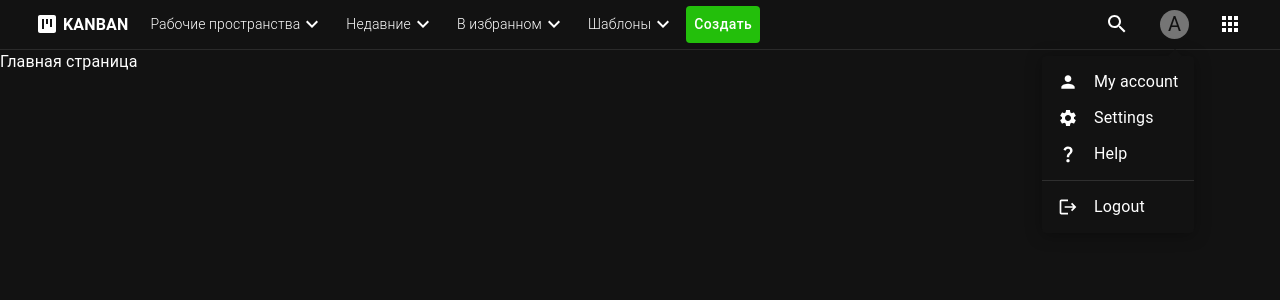
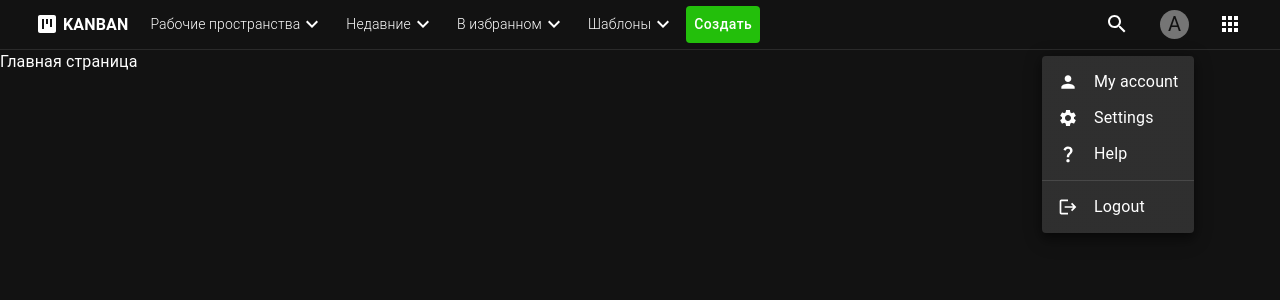
Before and after one commit to Innovavtion/kanban-board, a Next.js app: page / in a window 1280 px wide. Both pictures are taken after a click on the button "Account settings". Shown: the top 300 px of the page. Built offline with nearby package versions, Linux system fonts and the light colour scheme.

Commit message:
fix: Navbar style

```diff
--- a/components/Navbar/Elements/AccountMenu.tsx
+++ b/components/Navbar/Elements/AccountMenu.tsx
@@ -11,6 +11,17 @@ import Tooltip from "@mui/material/Tooltip";
 import QuestionMarkIcon from "@mui/icons-material/QuestionMark";
 import Settings from "@mui/icons-material/Settings";
 import Logout from "@mui/icons-material/Logout";
+
+import { styled, alpha } from "@mui/material/styles";
+
+const MenuCustom = styled(Menu)(({ theme }) => ({
+  ".MuiList-root": {
+    elevation: 4,
+    "& .MuiMenuItem-root:hover": {
+      backgroundColor: alpha(theme.palette.text.primary, 0.05),
+    },
+  },
+}));
 
 export default function AccountMenu() {
   const [anchorElement, setAnchorElement] = useState<null | HTMLElement>(null);
@@ -40,14 +51,13 @@ export default function AccountMenu() {
           </Avatar>
         </IconButton>
       </Tooltip>
-      <Menu
+      <MenuCustom
         anchorEl={anchorElement}
         id="account-menu"
         open={open}
         onClose={menuClose}
         onClick={menuClose}
         PaperProps={{
-          elevation: 0,
           sx: {
             overflow: "visible",
             filter: "drop-shadow(0px 2px 8px rgba(0,0,0,0.32))",
@@ -57,18 +67,6 @@ export default function AccountMenu() {
               height: 32,
               ml: -0.5,
               mr: 1,
-            },
-            "&:before": {
-              content: '""',
-              display: "block",
-              position: "absolute",
-              top: 0,
-              right: 14,
-              width: 10,
-              height: 10,
-              bgcolor: "background.paper",
-              transform: "translateY(-50%) rotate(45deg)",
-              zIndex: 0,
             },
           },
         }}
@@ -100,7 +98,7 @@ export default function AccountMenu() {
           </ListItemIcon>
           Logout
         </MenuItem>
-      </Menu>
+      </MenuCustom>
     </>
   );
 }
--- a/components/Navbar/Elements/Search.tsx
+++ b/components/Navbar/Elements/Search.tsx
@@ -36,12 +36,14 @@ const StyledInputBase = styled(InputBase)(({ theme }) => ({
     width: "0",
     "&:hover": {
       cursor: "pointer",
-      backgroundColor: alpha(theme.palette.text.primary, 0.15),
+      backgroundColor: alpha(theme.palette.text.primary, 0.05),
     },
     "&:focus": {
       cursor: "text",
-      backgroundColor: alpha(theme.palette.text.primary, 0.25),
+      backgroundColor: alpha(theme.palette.text.primary, 0.15),
       width: "20ch",
+      border: "0.5px solid",
+      borderColor: alpha(theme.palette.text.primary, 0.15),
     },
     "@media (max-width: 1136px)": {
       "&:focus": {
--- a/components/Navbar/Submenu/SubmenuItem.tsx
+++ b/components/Navbar/Submenu/SubmenuItem.tsx
@@ -14,7 +14,7 @@ import ImageIcon from "@mui/icons-material/Image";
 const ListItemCustom = styled(ListItem)(({ theme }) => ({
   "&:hover": {
     cursor: "pointer",
-    backgroundColor: alpha(theme.palette.common.black, 0.15),
+    backgroundColor: alpha(theme.palette.text.primary, 0.05),
   },
   "& .MuiListItemText-root": {
     marginTop: "3px",
--- a/components/Navbar/Submenu/SubmenuTemplates.tsx
+++ b/components/Navbar/Submenu/SubmenuTemplates.tsx
@@ -16,7 +16,7 @@ const ListItemCustom = styled(ListItem)(({ theme }) => ({
   paddingLeft: "12px",
   "&:hover": {
     cursor: "pointer",
-    backgroundColor: alpha(theme.palette.common.black, 0.15),
+    backgroundColor: alpha(theme.palette.text.primary, 0.05),
   },
   "& .MuiListItemText-root": {
     marginTop: "3px",
```
